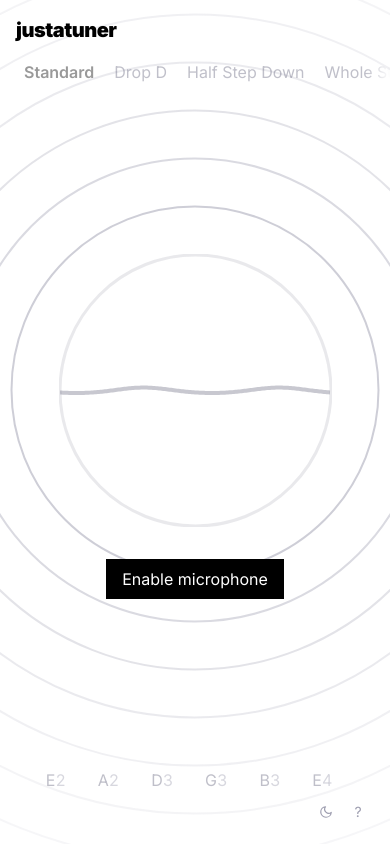
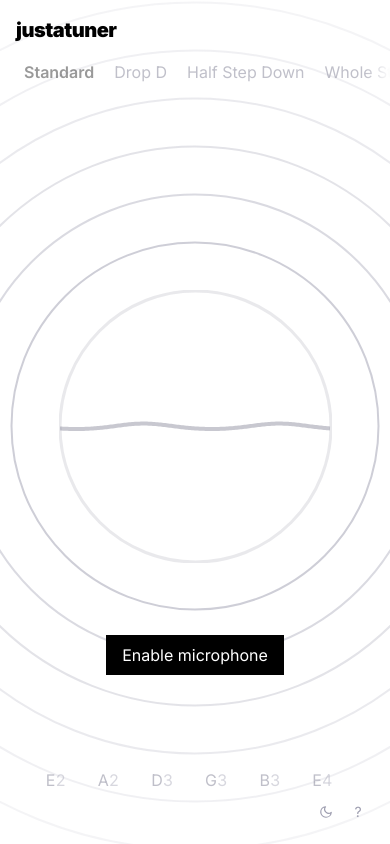
Before and after one commit to petermonky/justatuner, a Next.js app: page / in a window 390 px wide. Built offline with nearby package versions, Linux system fonts and the light colour scheme.

Commit message:
fix(ui): keep the circle fixed and center the readout below it
The 1fr/auto/1fr grid now applies on mobile too, so the circle no
longer shifts when the readout swaps between the mic button and the
taller note display; the readout sits halfway between the circle and
the bottom of the space.

```diff
--- a/src/components/tuner/Tuner.tsx
+++ b/src/components/tuner/Tuner.tsx
@@ -24,10 +24,12 @@ export function Tuner({ tuner }: Props) {
       : ""
 
   return (
-    // On desktop the circle sits in the center row of a 1fr/auto/1fr grid so it
-    // is exactly vertically centered; the readout hangs in the row below it.
-    <div className="flex flex-col items-center gap-6 lg:grid lg:h-full lg:grid-rows-[minmax(0,1fr)_auto_minmax(0,1fr)] lg:justify-items-center lg:gap-0">
-      <div className="relative aspect-square w-[min(70vw,42dvh,340px)] lg:row-start-2 lg:w-[clamp(280px,34vw,520px)]">
+    // The circle sits in the center row of a 1fr/auto/1fr grid so it stays
+    // exactly centered regardless of the readout's height; the readout is
+    // centered within the bottom track, i.e. halfway between the circle's
+    // bottom and the bottom of the available space.
+    <div className="grid h-full grid-rows-[minmax(0,1fr)_auto_minmax(0,1fr)] justify-items-center">
+      <div className="relative row-start-2 aspect-square w-[min(70vw,42dvh,340px)] lg:w-[clamp(280px,34vw,520px)]">
         {/* Equidistant rings nested around the circle, fading as they progress
             outward (clipped by the page's overflow-hidden). Kept to 12: the
             exponential fade makes further rings invisible, and each ring is a
@@ -48,7 +50,7 @@ export function Tuner({ tuner }: Props) {
         <TunerVisualizer live={tuner.live} running={running} />
       </div>
 
-      <div className="pt-2 lg:row-start-3 lg:self-start lg:pt-8">
+      <div className="row-start-3 self-center">
         {running ? (
           <DetectedNote
             note={tuner.detectedNote}
```
